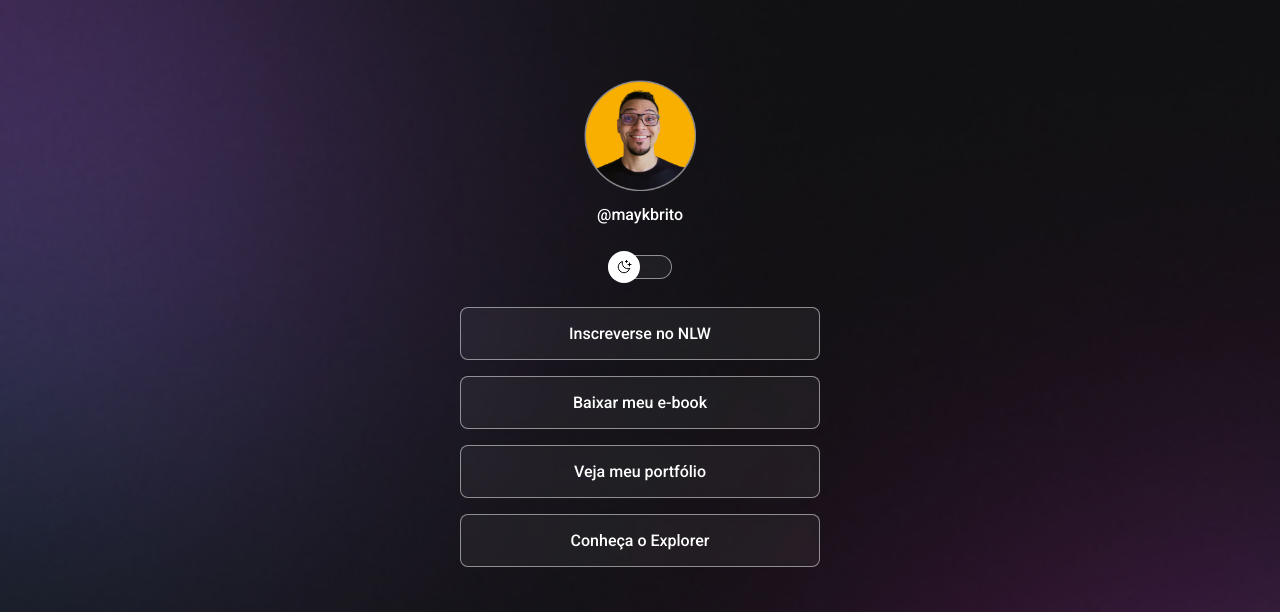
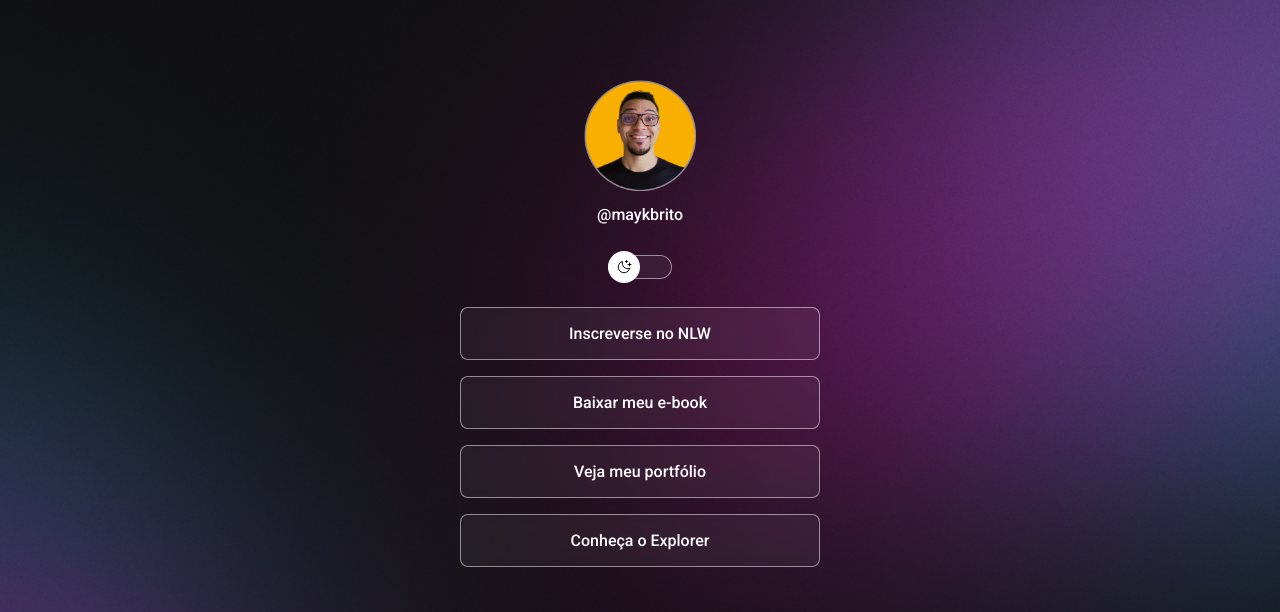
Before and after one commit to leandroamonteiro1-hash/Projeto-Discovery, a plain HTML site: page index.html in a window 1280 px wide. Shown: the top 612 px of the page. Drawn offline with nearby package versions, Linux system fonts and the light colour scheme.

Commit message:
change background based on media queries

```diff
--- a/style.css
+++ b/style.css
@@ -27,6 +27,9 @@
 
 body {
   background: var(--bg-url) no-repeat top center/cover;
+
+  /* ajusta a altura automaticamente no ajuste de cada tela de dispositivo */
+  height: 100vh;
 }
 
 body * {
@@ -168,3 +171,12 @@ footer {
   text-align: center;
   font-size: 14px;
 }
+
+@media (min-width: 700px) {
+  :root {
+    --bg-url: url(./assets/bg-desktop.jpg);
+  }
+  .light {
+    --bg-url: url(./assets/bg-desktop-light.jpg);
+  }
+}
```
